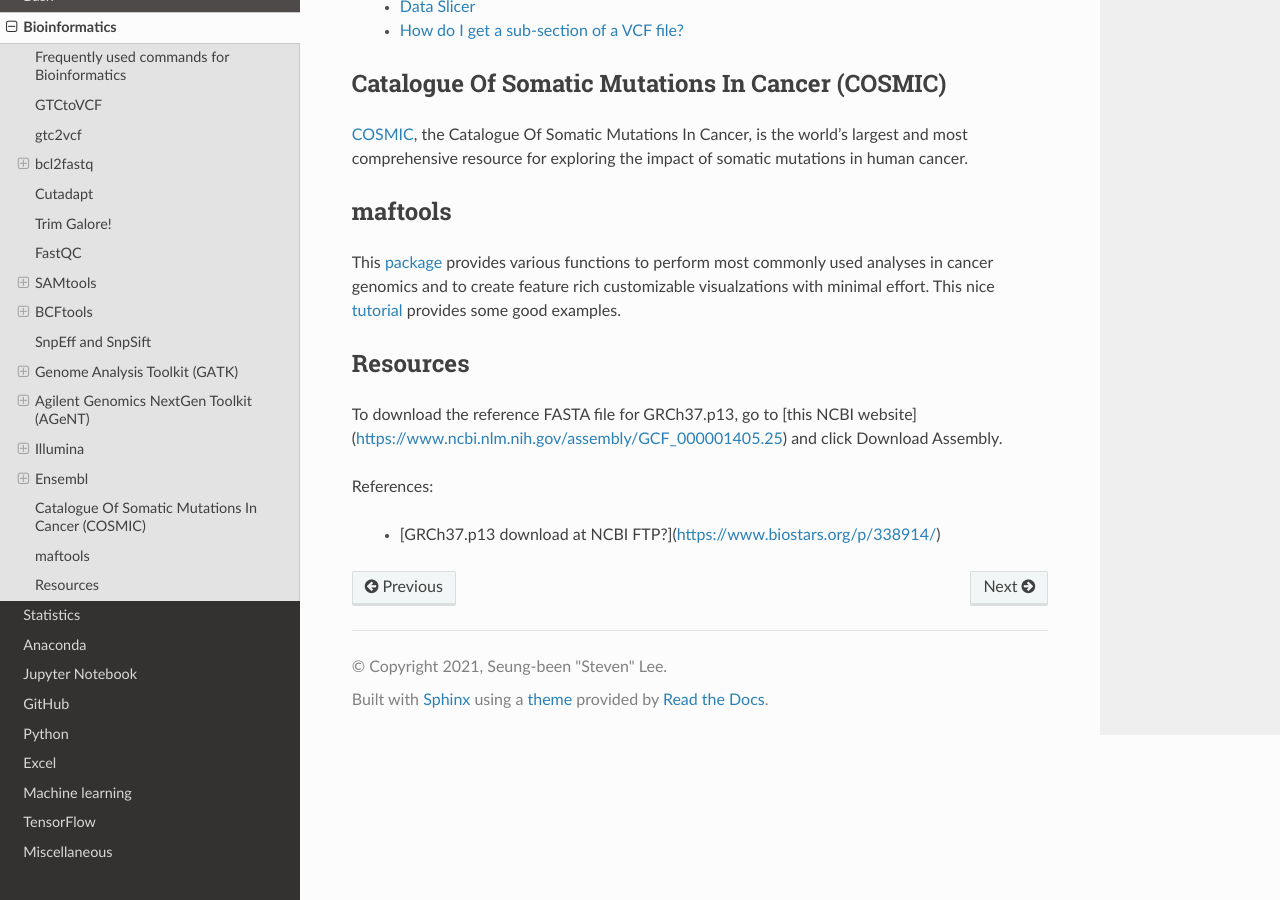
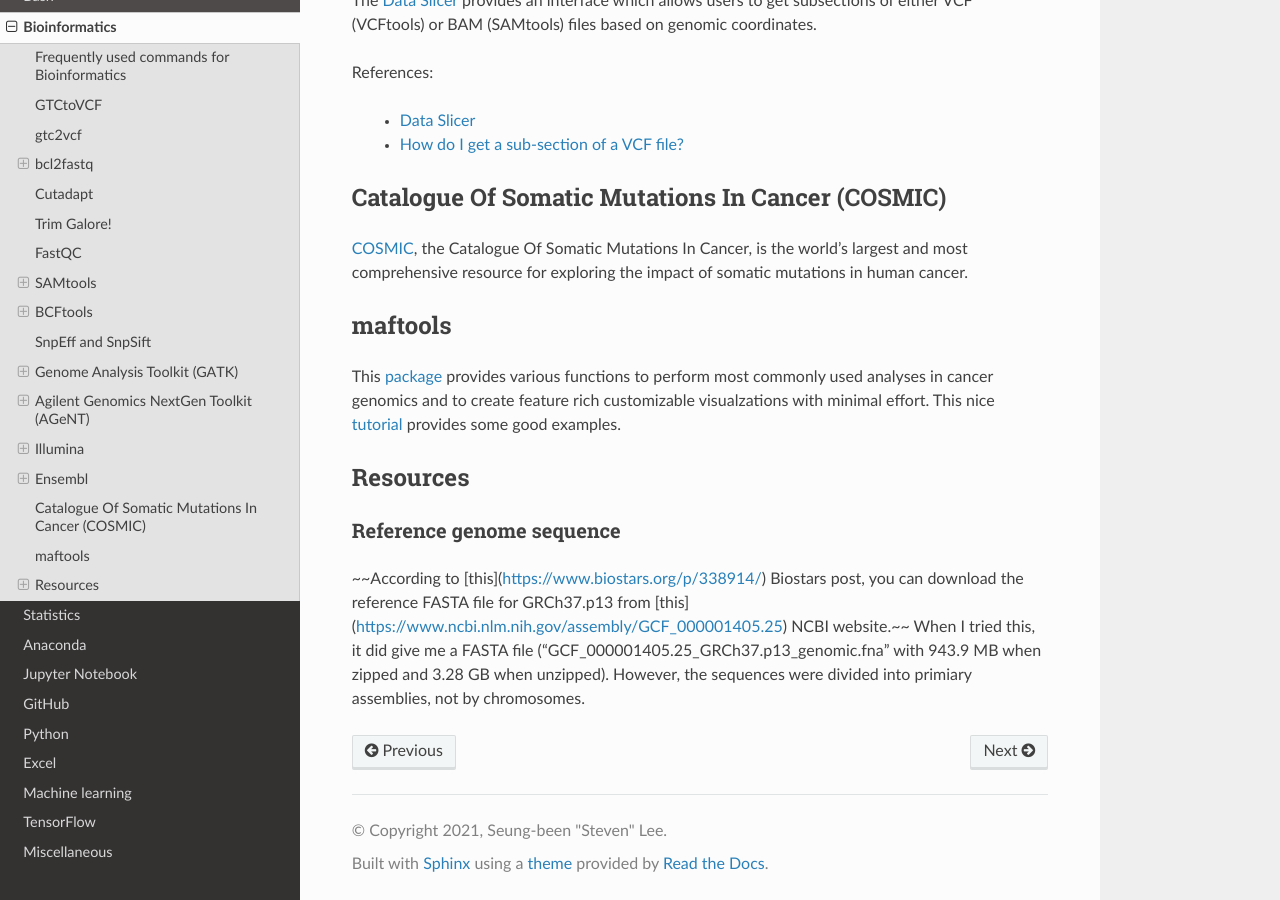
Before and after one commit to sbslee/notes, a Sphinx documentation site: the page built from docs/bioinformatics.rst, in a window 1280 px wide and 900 px high, scrolled down 11362 px. Built offline with Sphinx 7.4.7 and the Read the Docs theme 2.0.0, drawn with Linux system fonts in a browser that asks for light colours; some of the changed text lies outside the part shown.

Commit message:
Update notes

```diff
--- a/docs/bioinformatics.rst
+++ b/docs/bioinformatics.rst
@@ -69,6 +69,13 @@
     .. code-block:: console
 
         $ printf "`echo $sample`\t`grep -w "CYP2A7" /net/grc/vol6/data/processed/samples/$sample/RNA_SEQ/qc/genes.rpkm.gct`\n"
+
+
+To extract sequence headers from a FASTA file:
+
+    .. code-block:: console
+
+        grep -e ">" example.fasta
 
 GTCtoVCF
 ========
@@ -594,8 +601,7 @@
 Resources
 =========
 
-To download the reference FASTA file for GRCh37.p13, go to [this NCBI website](https://www.ncbi.nlm.nih.gov/assembly/GCF_000001405.25) and click Download Assembly.
+Reference genome sequence
+-------------------------
 
-References:
-
-  - [GRCh37.p13 download at NCBI FTP?](https://www.biostars.org/p/338914/)
+~~According to [this](https://www.biostars.org/p/338914/) Biostars post, you can download the reference FASTA file for GRCh37.p13 from [this](https://www.ncbi.nlm.nih.gov/assembly/GCF_000001405.25) NCBI website.~~ When I tried this, it did give me a FASTA file ("GCF_000001405.25_GRCh37.p13_genomic.fna" with 943.9 MB when zipped and 3.28 GB when unzipped). However, the sequences were divided into primiary assemblies, not by chromosomes.
```
